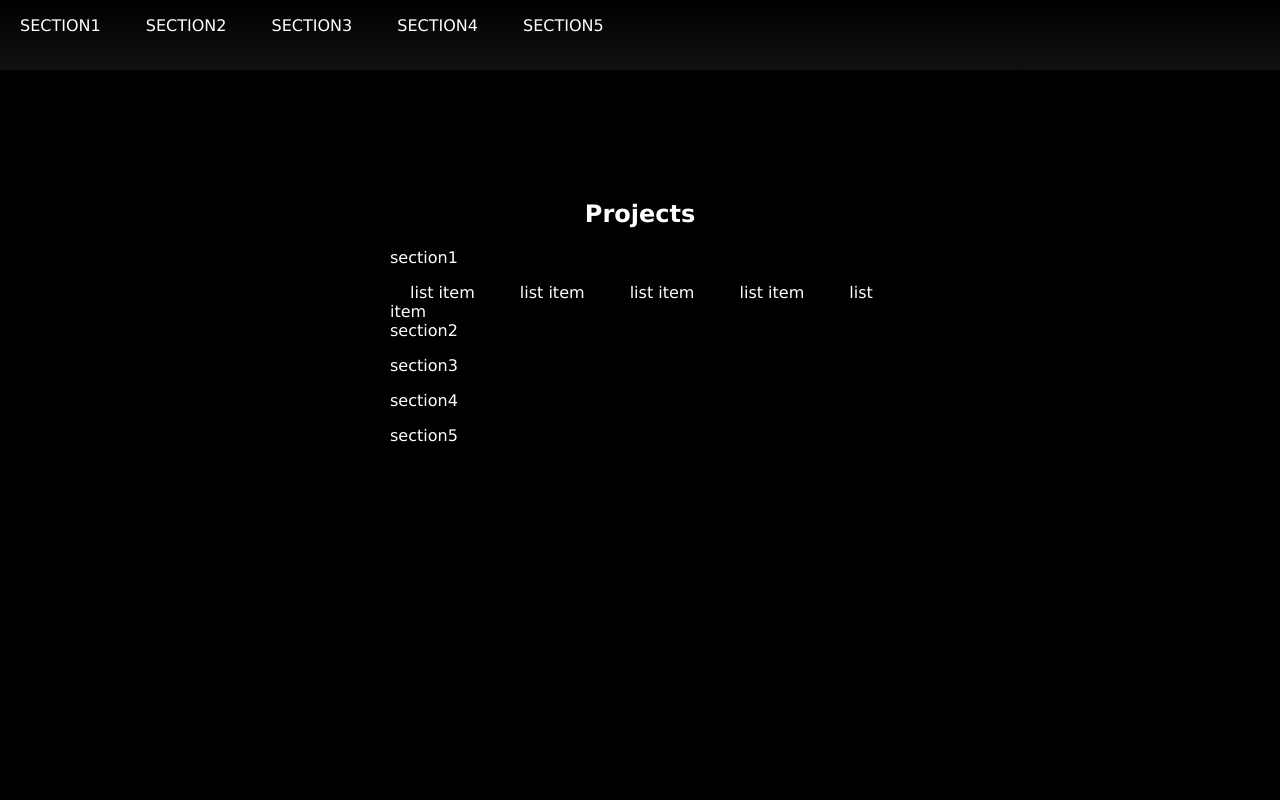
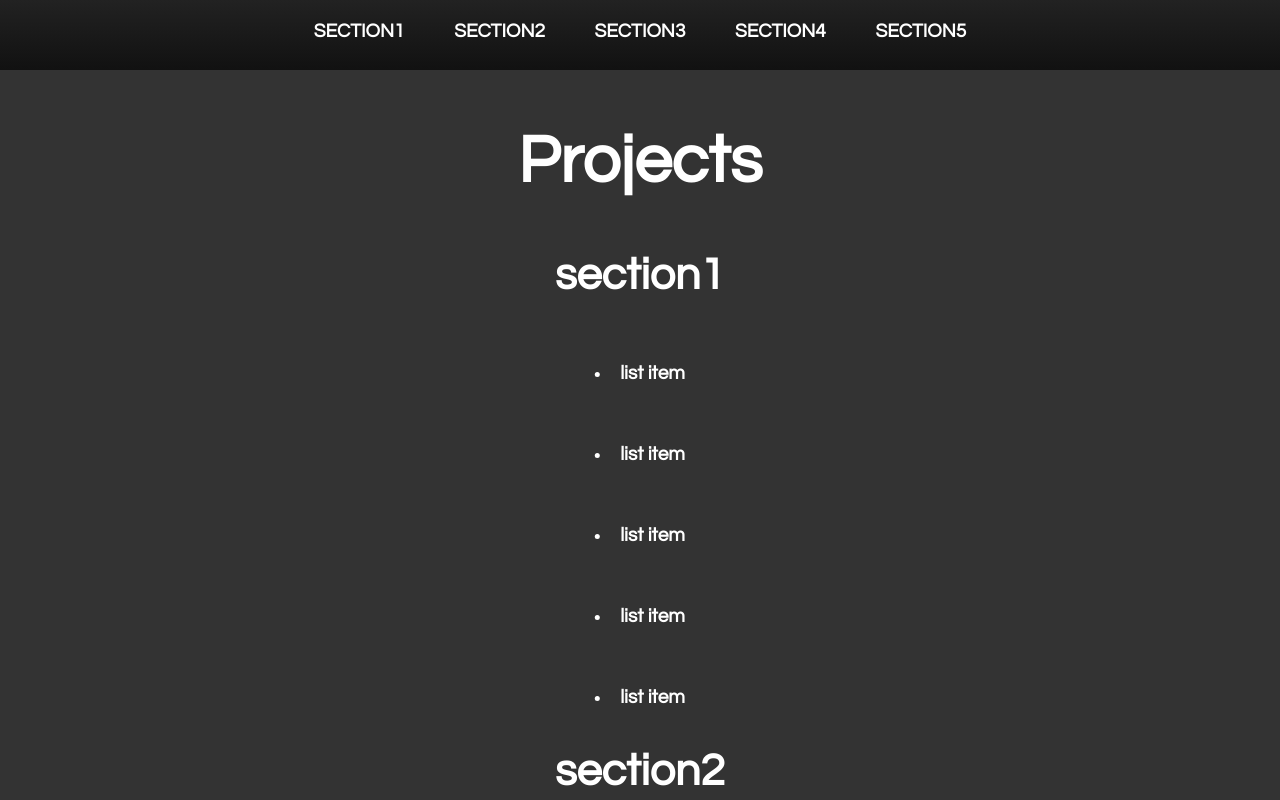
Before and after one commit to alexwojtak/fccproject5, a plain HTML site: page index.html in a window 1280 px wide. Shown: the top 800 px of the page. Drawn offline with Linux system fonts and the light colour scheme.

Commit message:
Update styling to match rest of website

```diff
--- a/index.html
+++ b/index.html
@@ -2,7 +2,7 @@
 <html>
     <head>
         <meta charset="UTF-8">
-        <link rel="stylesheet" type="text/css" href="style.css">
+        <link rel="stylesheet" type="text/css" href="portStyle.css">
         <title>Personal Portfolio Website</title>
     </head>
     <body>
@@ -23,12 +23,12 @@
                 <p></p>
                 <p></p>
                 <code></code>
-                <ul>
-                    <li>list item</li>
-                    <li>list item</li>
-                    <li>list item</li>
-                    <li>list item</li>
-                    <li>list item</li>
+                <ul class="styledList" id="detailList">
+                    <li class="styledListItem">list item</li>
+                    <li class="styledListItem">list item</li>
+                    <li class="styledListItem">list item</li>
+                    <li class="styledListItem">list item</li>
+                    <li class="styledListItem">list item</li>
                 </ul>
             </section>
             <section class="main-section" id="section2">
--- /dev/null
+++ b/portStyle.css
@@ -0,0 +1,73 @@
+@media only screen and (max-width: 600px) {
+    body {
+      background-color: lightblue;
+    }
+  }
+body{
+    position: relative;
+    background-color: #333333;
+    color: #FFFFFF;
+	text-align: center;
+	font-family:  Century Gothic, CenturyGothic, AppleGothic, sans-serif;
+	font-size: 3.5vw;
+	font-weight: bolder;
+}
+  ul{
+      list-style-type: none;
+      margin-bottom: 0;
+      margin-top: 0;
+      padding: 0;
+  }
+li {
+    display: inline;
+    text-decoration: none;
+    margin:21px 4px;
+    padding: 20px 16px;
+}
+h1{
+    font-weight: 900;
+}
+.nav-link{
+    text-decoration: none;
+    color: #FFFFFF;
+    font-size: 1.5vw;
+    font-weight: bolder;
+}
+.styledList{
+
+}
+.styledListItem{
+    display: list-item;
+    list-style-type: disc;
+    list-style-position: inside;
+}
+#navbar{
+    position: fixed;
+    background-color: #222222;
+    background-image: linear-gradient(#222222, #111111);
+    z-index: 10;
+    width: 100%;
+    height: 70px;
+    left: 0;
+    margin-top: 0px;
+    top: 0;
+}
+#maintitle{
+    text-align: center;
+}
+#main-doc{
+    position: absolute;
+    max-width: 500px;
+    margin-top: 5%;
+    left: 50%;
+	-moz-transform: translate(-50%, 0%);
+	-webkit-transform: translate(-50%, 0%);
+	-o-transform: translate(-50%, 0%);
+	-ms-transform: translate(-50%, 0%);
+	transform: translate(-50%, 0%);
+}
+#detailList{
+    list-style-type: disc;
+    list-style-position: inside;
+    font-size: 1.5vw;
+}
```
